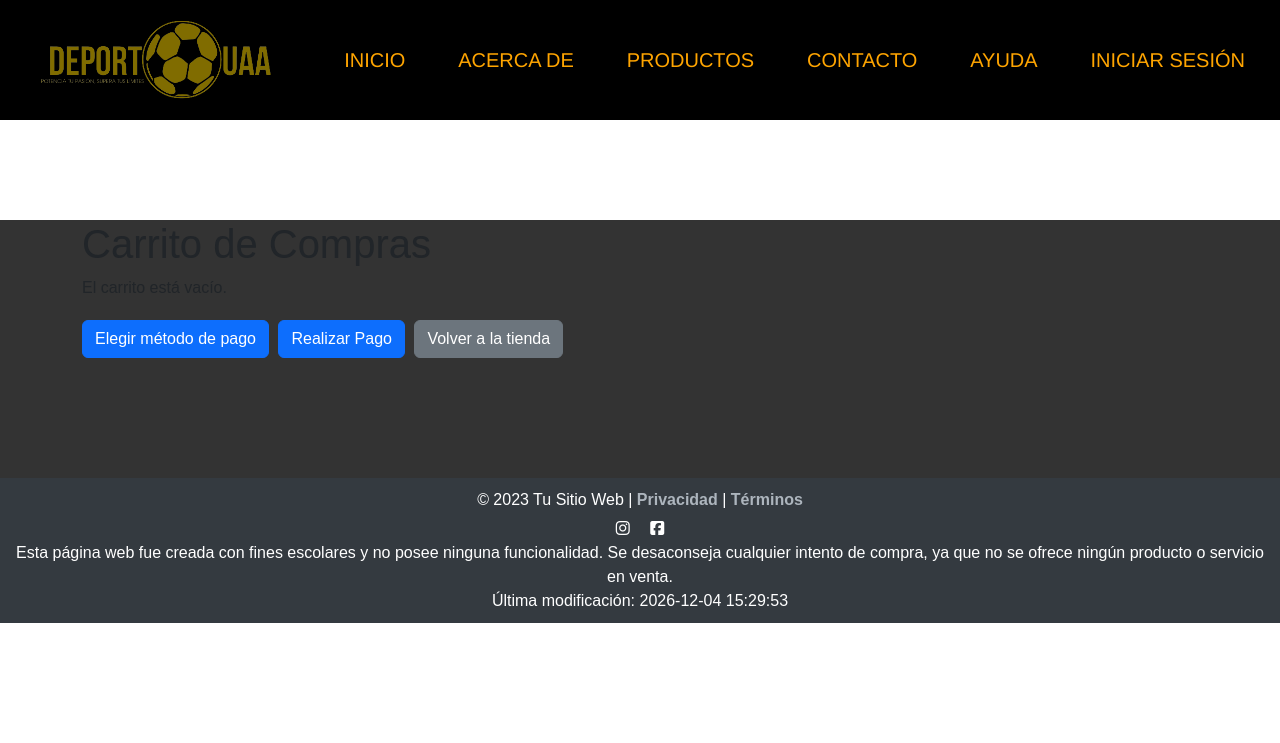
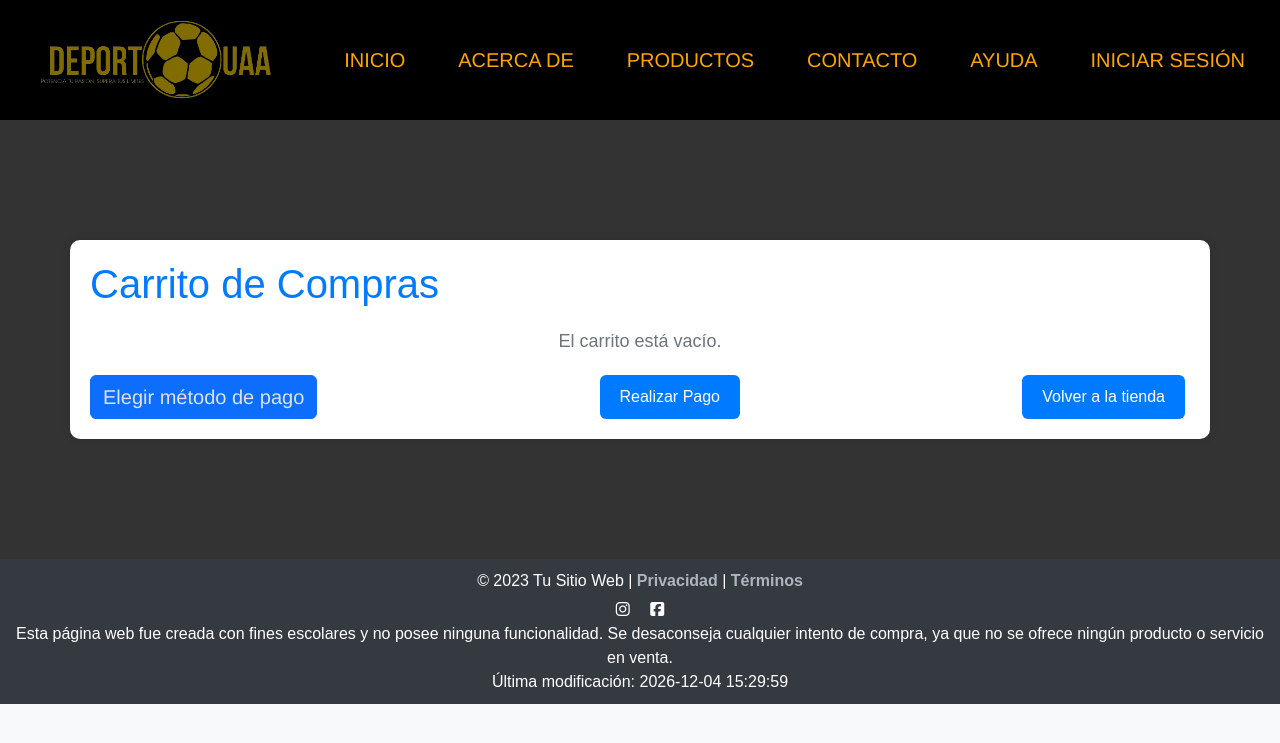
Before and after one commit to osmarmtzz/ProyectoVentaProductos, a PHP site: page /carrito.php in a window 1280 px wide. Shown: the top 743 px of the page. Run offline with PHP 8.4, Linux system fonts and the light colour scheme; some libraries are stand-ins or nearby versions.

Commit message:
carritp.php
estilos

```diff
--- a/ProyectoFinal/carrito.php
+++ b/ProyectoFinal/carrito.php
@@ -1,5 +1,11 @@
 <?php
 session_start();
+
+if (isset($_POST['nombre'])) {
+    $nombre = $_POST['nombre'];
+    $direccion = $_POST['direccion'];
+    $ciudad = $_POST['ciudad'];
+}
 
 if (isset($_GET['id']) && isset($_GET['nombre']) && isset($_GET['precio'])) {
     $idProducto = $_GET['id'];
@@ -88,36 +94,39 @@ if (isset($_POST['realizar_pago'])) {
     }
     $ps = $_POST['pais'];
     $cp = $_POST['cupon'];
-    if($ps == "mexico"){
-        $envio == 0;
+    if ($ps == "mexico") {
+        $envio = 0;
         $impuesto = $subtotal * 0.01;
-    }elseif($ps == "eua"){
-        $envio == 500;
+    } elseif ($ps == "eua") {
+        $envio = 500;
         $impuesto = $subtotal * 0.029;
-    }elseif($ps == "canada"){
-        $envio == 700;
+    } elseif ($ps == "canada") {
+        $envio = 700;
         $impuesto = $subtotal * 0.05;
-    }else{
-        $envio == 0;
+    } else {
+        $envio = 0;
         $impuesto = $subtotal * 0;
     }
     $tot = $subtotal + $envio + $impuesto;
-    if($cp == "vqfgkm"){
+    if ($cp == "vqfgkm") {
         $tot2 = $tot * 0.3;
         $total = $tot * 0.7;
-    }elseif($cp == "gafgad"){
+    } elseif ($cp == "gafgad") {
         $tot2 = $tot * 0.2;
         $total = $tot * 0.8;
-    }elseif($cp == "gjhsfgr"){
+    } elseif ($cp == "gjhsfgr") {
         $tot2 = $tot * 0.15;
         $total = $tot * 0.85;
+    } else {
+        $tot2 = $tot * 0;
+        $total = $tot * 1;
     }
-
 
     $_SESSION['ticket'] = array(
         'subtotal' => $subtotal,
         'envio' => $envio,
         'impuesto' => $impuesto,
+        'cupon' => $tot2,
         'total' => $total,
         'productos' => $_SESSION['carrito']
     );
@@ -139,9 +148,91 @@ if (isset($_POST['realizar_pago'])) {
     <link rel="shortcut icon" href="img/Favicon.png" type="image/x-icon">
     <link rel="stylesheet" href="css/nav.css">
     <link rel="stylesheet" href="css/carrito.css">
+    <link rel="stylesheet" href="css/formularios.css">
     <!-- CDN -->
     <link href="https://cdn.jsdelivr.net/npm/bootstrap@5.3.2/dist/css/bootstrap.min.css" rel="stylesheet" integrity="sha384-T3c6CoIi6uLrA9TneNEoa7RxnatzjcDSCmG1MXxSR1GAsXEV/Dwwykc2MPK8M2HN" crossorigin="anonymous">
+    <!-- Agregar un estilo CSS para la tabla -->
+    <style>
+        body {
+            background-color: #f8f9fa;
+            color: #495057;
+        }
 
+        .pt1 {
+            padding-top: 20px;
+        }
+
+        .container {
+            background-color: #fff;
+            box-shadow: 0 0 10px rgba(0, 0, 0, 0.1);
+            border-radius: 10px;
+            padding: 20px;
+        }
+
+        h1 {
+            margin-bottom: 20px;
+            color: #007bff;
+        }
+
+        table {
+            width: 100%;
+            margin-top: 20px;
+            border-collapse: collapse;
+        }
+
+        th, td {
+            border: 1px solid #dee2e6;
+            padding: 12px;
+            text-align: left;
+        }
+
+        th {
+            background-color: #007bff;
+            color: #fff;
+        }
+
+        form {
+            margin-top: 20px;
+            display: flex;
+            justify-content: space-between;
+        }
+
+        input[type="submit"], .btn-secondary {
+            background-color: #007bff;
+            color: #fff;
+            padding: 10px 20px;
+            font-size: 16px;
+            border: none;
+            cursor: pointer;
+            transition: background-color 0.3s ease;
+        }
+
+        input[type="submit"]:hover, .btn-secondary:hover {
+            background-color: #0056b3;
+        }
+
+        .empty-cart {
+            text-align: center;
+            margin-top: 20px;
+            font-size: 18px;
+            color: #6c757d;
+        }
+
+        /* Estilos Bootstrap */
+        .btn-danger {
+            background-color: #dc3545;
+            color: #fff;
+            transition: background-color 0.3s ease;
+        }
+
+        .btn-primary {
+            transition: background-color 0.3s ease;
+        }
+
+        .btn-primary:hover {
+            background-color: #0056b3;
+        }
+    </style>
 </head>
 
 <body>
@@ -173,8 +264,13 @@ if (isset($_POST['realizar_pago'])) {
                             echo '<td><a href="carrito.php?eliminar=1&id=' . $producto['id'] . '" class="btn btn-danger">Eliminar</a></td>';
                             echo '</tr>';
                         }?>
+                        <tr>
+                            <td colspan="5">
                                 <label for="cupon">Cupón:</label>
-                        <input type="text" id="cupon" name="cupon"><br><br>
+                                <input type="text" id="cupon" name="cupon" class="form-control">
+                                <button type="submit" class="btn btn-primary">Canjear</button>
+                            </td>
+                        </tr>
                         <?php
                         echo '</tbody>';
                         echo '</table>';
@@ -192,7 +288,7 @@ if (isset($_POST['realizar_pago'])) {
                         echo '</tbody>';
                         echo '</table>';
                     } else {
-                        echo '<p>El carrito está vacío.</p>';
+                        echo '<p class="empty-cart">El carrito está vacío.</p>';
                     }
                     ?>
                     <?php
@@ -202,7 +298,7 @@ if (isset($_SESSION['mensaje_alerta'])) {
                     }
                     ?>
                     <form action="" method="post">
-                    <button type="button" onclick="window.location.href='pagar1.php'" class="btn btn-primary">Elegir método de pago</button>
+                        <button type="submit"  class="btn btn-primary"><a href="pagar1.php"  style="color: #dee2e6;     text-decoration: none;" class="link-nav">Elegir método de pago</a></button>
                         <input type="submit" name="realizar_pago" value="Realizar Pago" class="btn btn-primary">
                         <a href="productos.php" class="btn btn-secondary">Volver a la tienda</a>
                     </form>
```
Lines whose indentation alone changed are shown as unchanged.
